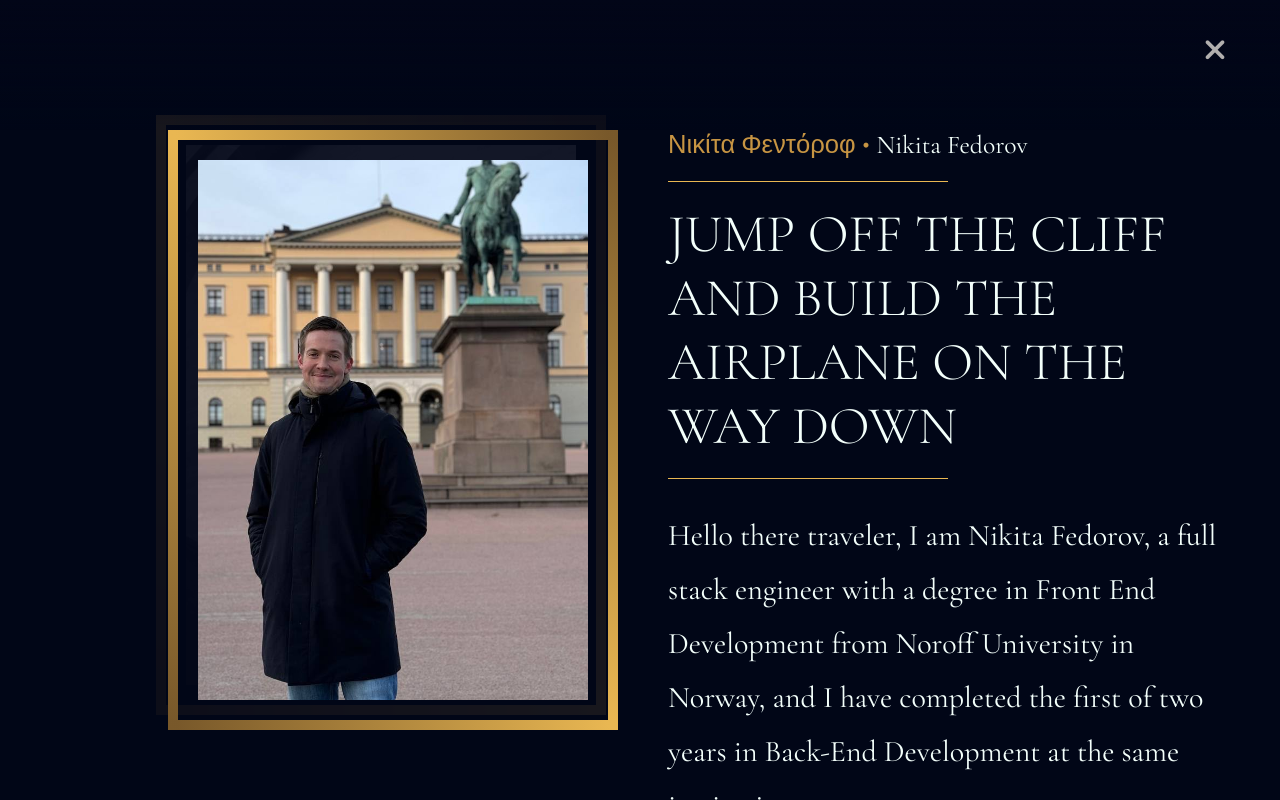
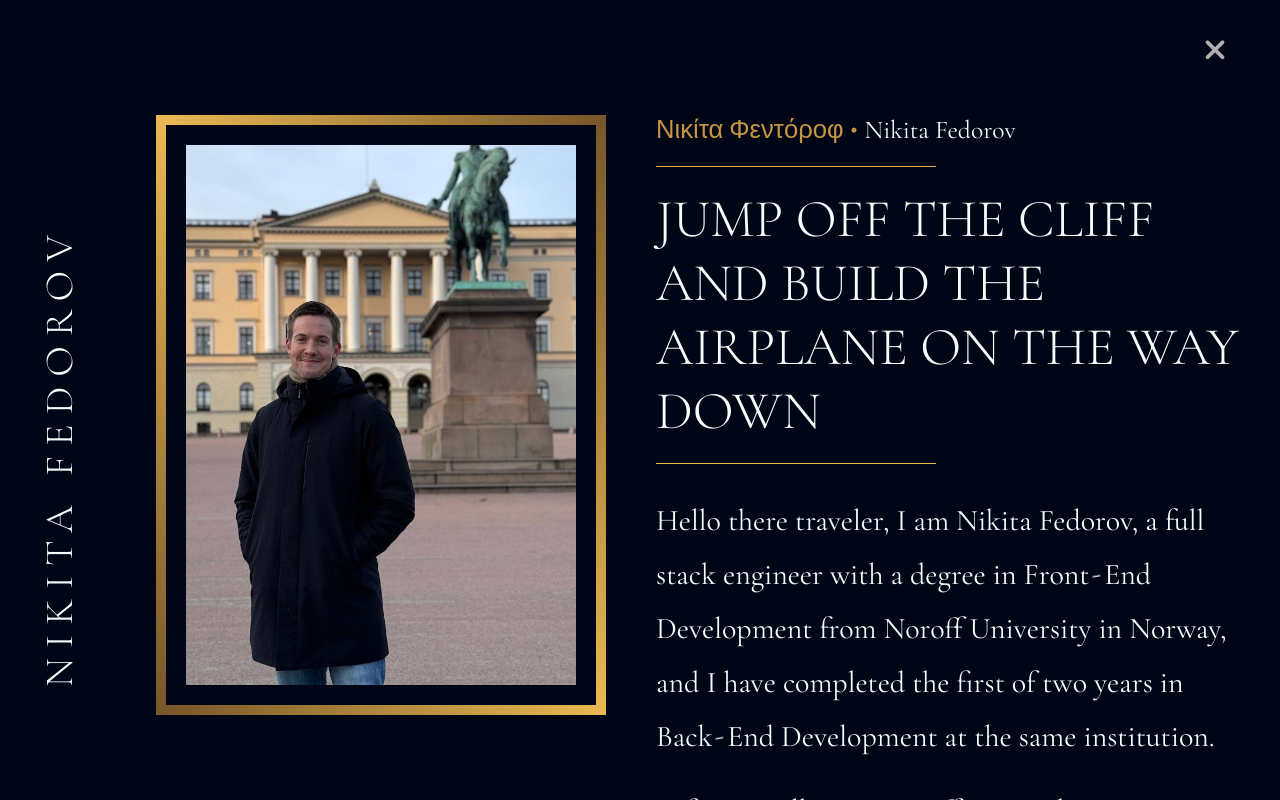
Before and after one commit to Nikita-stud/portfolio-2026, a Next.js app: page / in a window 1280 px wide. Both pictures are taken after a click on the button "Open bio". Built offline with nearby package versions, Linux system fonts and the light colour scheme.

Commit message:
Issue with sizes fixed

```diff
--- a/src/ui/BioPopup.tsx
+++ b/src/ui/BioPopup.tsx
@@ -1,11 +1,12 @@
 import Image from 'next/image';
+import SideName from '@/ui/SideName';
 
 export default function BioPopup() {
   return (
     <div
       id="bio"
       popover="auto"
-      className="m-auto max-w-[1100px] max-h-full overflow-y-auto overscroll-contain bg-transparent text-white opacity-0 open:opacity-100 backdrop:bg-dark/90 [scroll-timeline:--bio_y] md:m-0 md:w-full md:h-full md:max-w-none"
+      className="m-auto max-w-[1100px] max-h-full overflow-y-auto overscroll-contain bg-transparent text-white opacity-0 open:opacity-100 starting:open:opacity-100 backdrop:bg-dark/90 [scroll-timeline:--bio_y] md:m-0 md:w-full md:h-full md:max-w-none"
     >
       <button
         type="button"
@@ -16,9 +17,15 @@ export default function BioPopup() {
         aria-hidden="true"
       ></button>
       <span
-        className="fixed top-0 inset-x-0 z-5 h-[85px] pointer-events-none bg-linear-to-b from-dark to-transparent lg:h-[100px] xl:h-[130px]"
+        className="fixed top-0 inset-x-0 z-5 h-[85px] pointer-events-none bg-linear-to-b from-dark to-transparent md:h-[70px] lg:h-[85px] xl:h-[115px]"
         aria-hidden="true"
       ></span>
+      <div
+        className="hidden md:block starting:opacity-100 **:starting:opacity-100 [&_aside]:z-10 [&_aside]:animate-none"
+        aria-hidden="true"
+      >
+        <SideName />
+      </div>
       <button
         type="button"
         popoverTarget="bio"
@@ -28,8 +35,8 @@ export default function BioPopup() {
       >
         <i className="fa-solid fa-xmark text-[30px]" aria-hidden="true"></i>
       </button>
-      <div className="flex flex-col items-center gap-[30px] p-[20px] mt-[50px] md:relative md:flex-row md:items-start md:gap-[50px] md:p-[50px] md:mt-[35px] lg:mt-[50px] xl:mt-[80px]">
-        <figure className="frame shrink-0 w-full max-w-[400px] h-[450px] p-[10px] md:sticky md:top-[85px] md:ml-[5%] md:max-w-none md:p-[20px] md:w-[300px] lg:top-[100px] lg:ml-[10%] lg:w-[350px] lg:h-[550px] xl:top-[130px] xl:w-[450px] xl:h-[600px]">
+      <div className="flex flex-col items-center gap-[30px] p-[20px] mt-[50px] md:relative md:flex-row md:items-start md:gap-[50px] md:p-[35px] md:mt-[35px] lg:mt-[50px] xl:mt-[80px]">
+        <figure className="frame shrink-0 w-full max-w-[400px] h-[450px] p-[10px] md:sticky md:top-[70px] md:ml-[5%] md:max-w-none md:p-[20px] md:w-[300px] lg:top-[85px] lg:ml-[10%] lg:w-[350px] lg:h-[550px] xl:top-[115px] xl:w-[450px] xl:h-[600px]">
           <div className="relative w-full h-full">
             <Image
               src="/me.jpeg"
@@ -66,15 +73,24 @@ export default function BioPopup() {
           ></span>
           <p className="font-cormorant lg:text-body-desktop mt-[30px] leading-[1.8]">
             Hello there traveler, I am Nikita Fedorov, a full stack engineer
-            with a degree in Front End Development from Noroff University in
-            Norway, and I have completed the first of two years in Back-End
-            Development at the same institution.
+            with a degree in Front
+            <i
+              className="fa-solid fa-minus mx-[1px] text-[10px] -rotate-10 md:mx-[3px] md:text-[10px] md:relative md:-top-[2px] lg:-top-[4px]"
+              aria-hidden="true"
+            ></i>
+            End Development from Noroff University in Norway, and I have
+            completed the first of two years in Back
+            <i
+              className="fa-solid fa-minus mx-[1px] text-[10px] -rotate-10 md:mx-[3px] md:text-[10px] md:relative md:-top-[2px] lg:-top-[4px]"
+              aria-hidden="true"
+            ></i>
+            End Development at the same institution.
           </p>
           <p className="font-cormorant lg:text-body-desktop mt-[20px] leading-[1.8]">
             Before enrolling at Noroff in October 2022, I worked as a security
-            guard at the National Museum in Oslo, Norway, where I was also
-            responsible for events and worked as a secretary and housekeeper at
-            the same time.
+            guard at the National Museum in Oslo, Norway. Working multiple jobs
+            such as being an event manager, secretary and housekeeper at the
+            same time.
           </p>
           <p className="font-cormorant lg:text-body-desktop mt-[20px] leading-[1.8]">
             I also enrolled in and received a diploma as a qualified carpenter
@@ -89,7 +105,7 @@ export default function BioPopup() {
             economics, legal issues and politics in real world business
             settings.
           </p>
-          <p className="font-cormorant italic text-gold-text lg:text-body-desktop mt-[30px] mb-[50px]">
+          <p className="font-cormorant italic text-gold-text lg:text-body-desktop mt-[30px] mb-[80px]">
             Nothing in excess. Everything with intention.
           </p>
         </article>
--- a/src/ui/Header.tsx
+++ b/src/ui/Header.tsx
@@ -14,7 +14,7 @@ export default function Header() {
   const pathname = usePathname();
 
   return (
-    <header className="pt-[40px] sm:px-[35px] md:pl-[0px] md:pt-[90px] md:pr-[50px] md:bg-dark md:z-10 lg:pt-[35px] xl:pt-[20px]">
+    <header className="pt-[40px] sm:px-[35px] md:pl-[0px] md:pt-[90px] md:pr-[50px] md:bg-dark md:z-10 lg:pt-[35px] xl:pt-[10px]">
       <div className="flex flex-wrap items-baseline gap-x-[20px] gap-y-[10px] md:block">
         <SideName />
         <span
```
